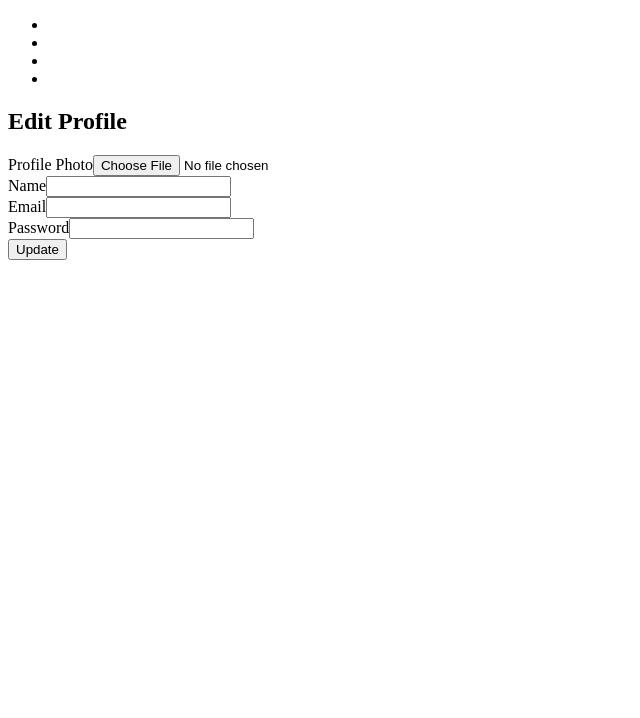
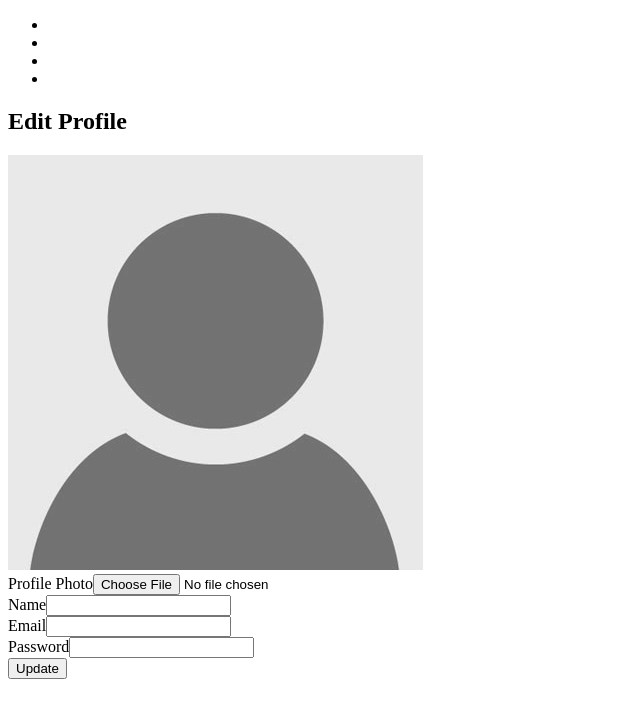
Before and after one commit to burdianov/fullstack-social-network, a React (Create React App) app in the folder react-front/: page /user/edit/1 in a window 1280 px wide. Shown: the top 718 px of the page, without its empty margins (0-640 px from the left). Built offline with nearby package versions, Linux system fonts and the light colour scheme; no server answers.

Commit message:
display profile image on edit profile page

```diff
--- a/react-front/src/components/user/EditProfile.jsx
+++ b/react-front/src/components/user/EditProfile.jsx
@@ -2,6 +2,7 @@ import React, {useEffect, useState} from 'react';
 import {isAuthenticated} from "../../auth";
 import {getUserProfile, updateUserProfile} from "../../api/user";
 import {Redirect} from "react-router-dom";
+import defaultAvatar from "../../assets/images/avatar.jpg";
 
 const EditProfile = (props) => {
   const [id, setId] = useState("");
@@ -141,6 +142,8 @@ const EditProfile = (props) => {
     return <Redirect to={`/user/${id}`}/>;
   }
 
+  const photoUrl = id ? `${process.env.REACT_APP_API_URL}/user/photo/${id}` : defaultAvatar;
+
   return (
     <div className="container">
       <h2 className="mt-5 mb-5">Edit Profile</h2>
@@ -154,6 +157,8 @@ const EditProfile = (props) => {
         <h2>Loading...</h2>
       </div>}
 
+      <img src={photoUrl} alt={name}/>
+
       {signupForm()}
     </div>
   );
```
